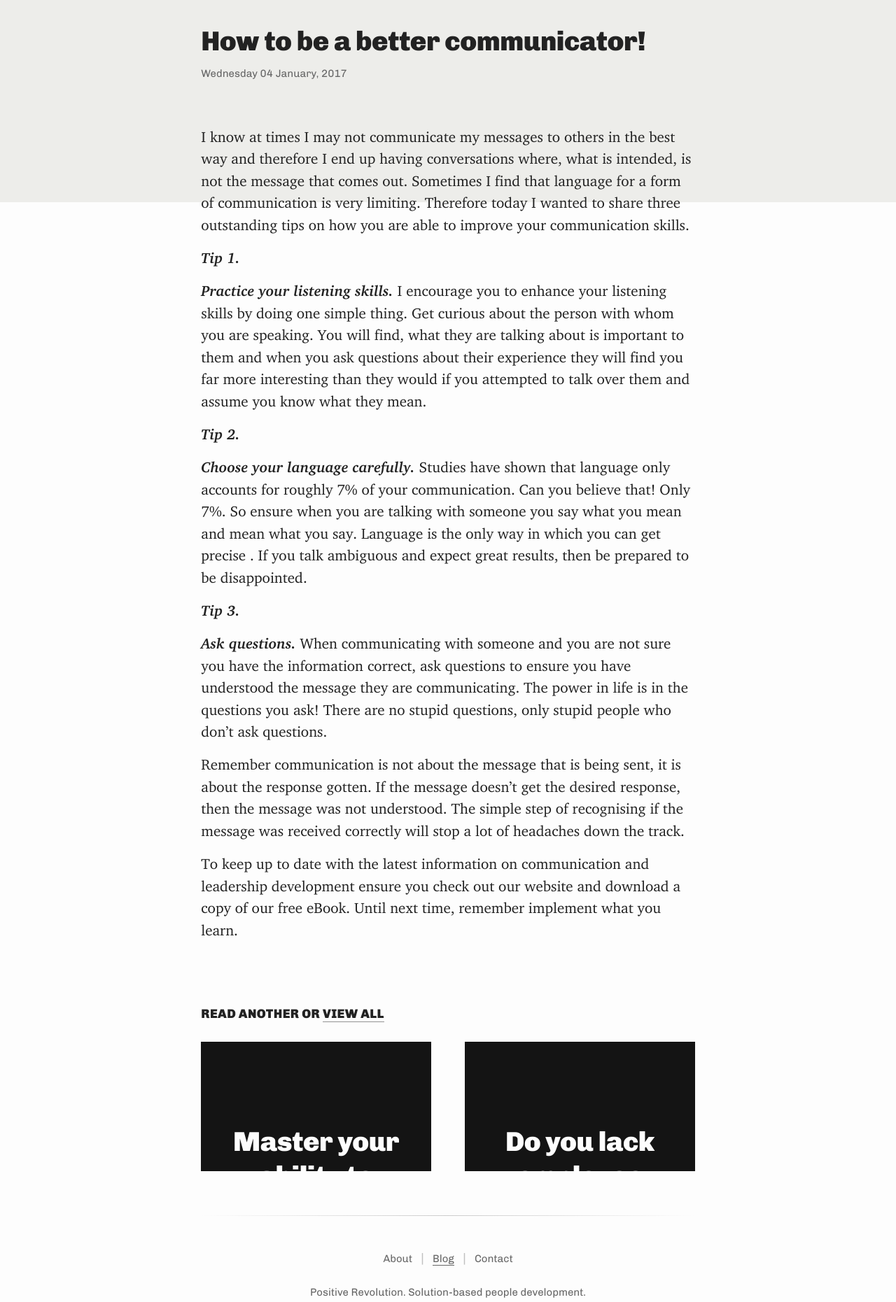
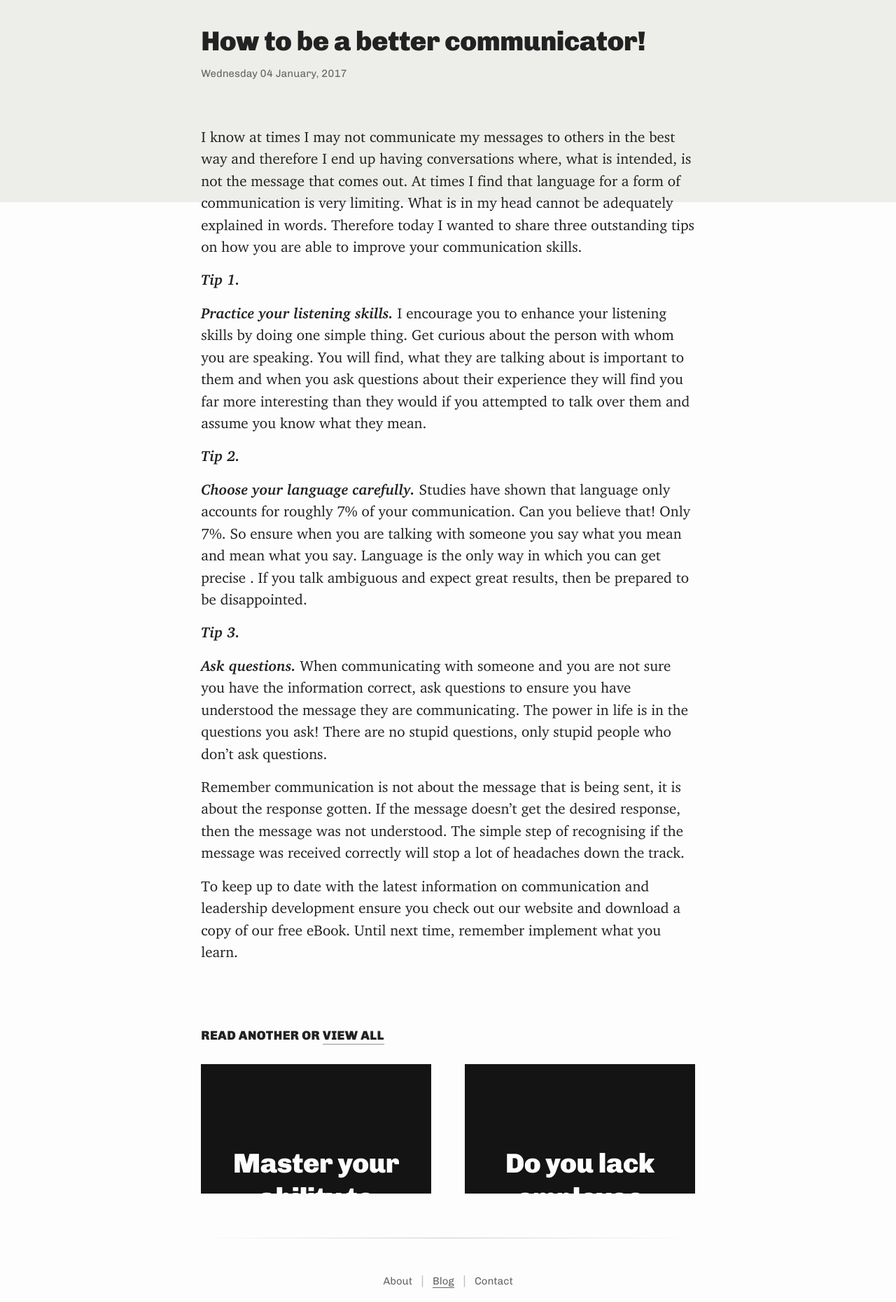
Before and after one commit to callumflack/positive-revolution, a Jekyll site: the page built from _posts/2017-01-04-how-to-be-a-better-communicator.markdown, in a window 1280 px wide. Shown: the part 893-2754 px from the top of the page at 70% size. Built offline with Jekyll 4.4.1, drawn with Linux system fonts in a browser that asks for light colours.

Commit message:
Updated How To Be A Better Communicator

```diff
--- a/_posts/2017-01-04-how-to-be-a-better-communicator.markdown
+++ b/_posts/2017-01-04-how-to-be-a-better-communicator.markdown
@@ -3,7 +3,7 @@ title: How to be a better communicator!
 date: 2017-01-04 23:21:00 Z
 ---
 
-I know at times I may not communicate my messages to others in the best way and therefore I end up having conversations where, what is intended, is not the message that comes out.  Sometimes I find that language for a form of communication is very limiting. Therefore today I wanted to share three outstanding tips on how you are able to improve your communication skills.
+I know at times I may not communicate my messages to others in the best way and therefore I end up having conversations where, what is intended, is not the message that comes out.  At times I find that language for a form of communication is very limiting. What is in my head cannot be adequately explained in words.  Therefore today I wanted to share three outstanding tips on how you are able to improve your communication skills.
 
 **Tip 1.**
 
```
